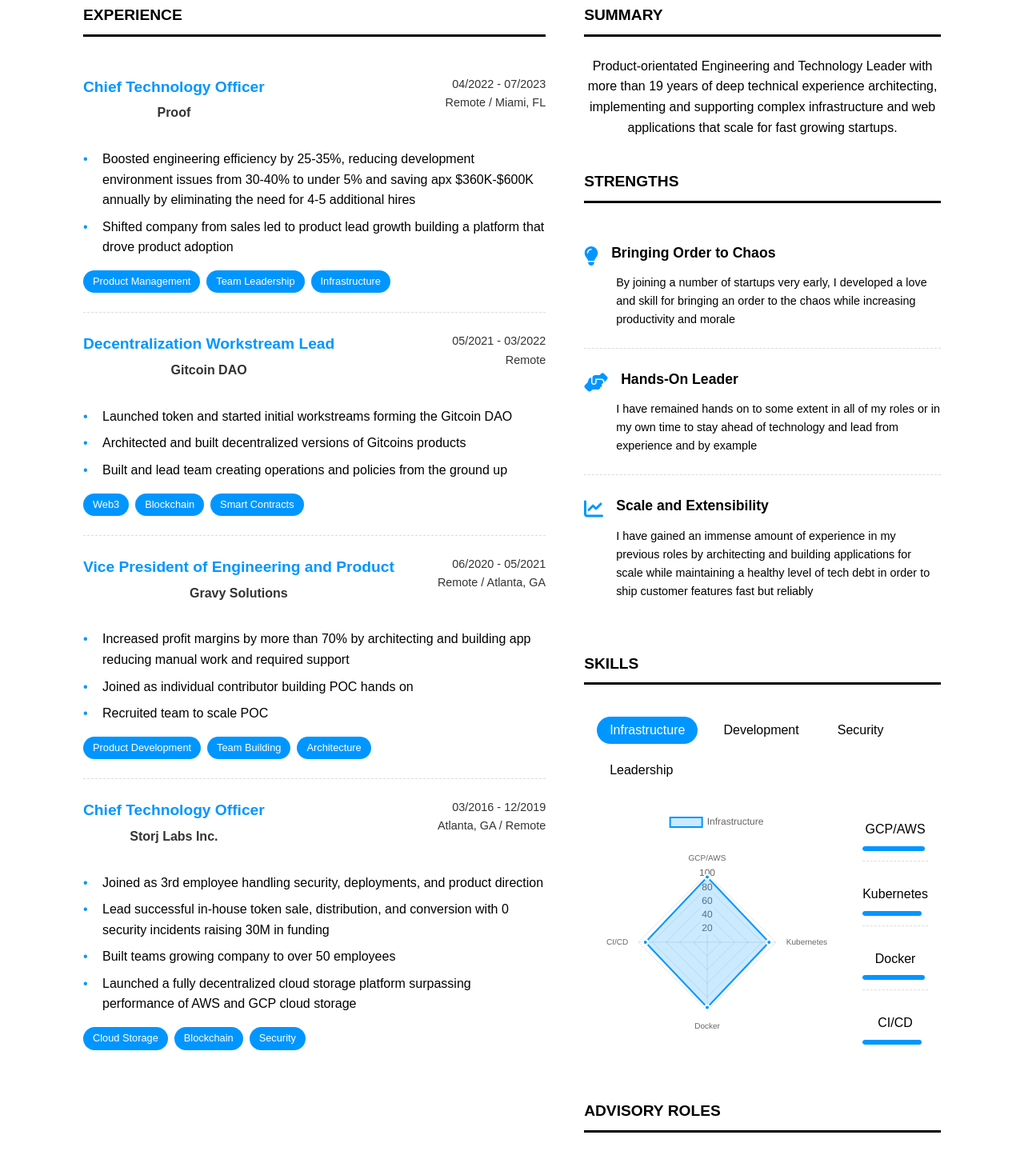
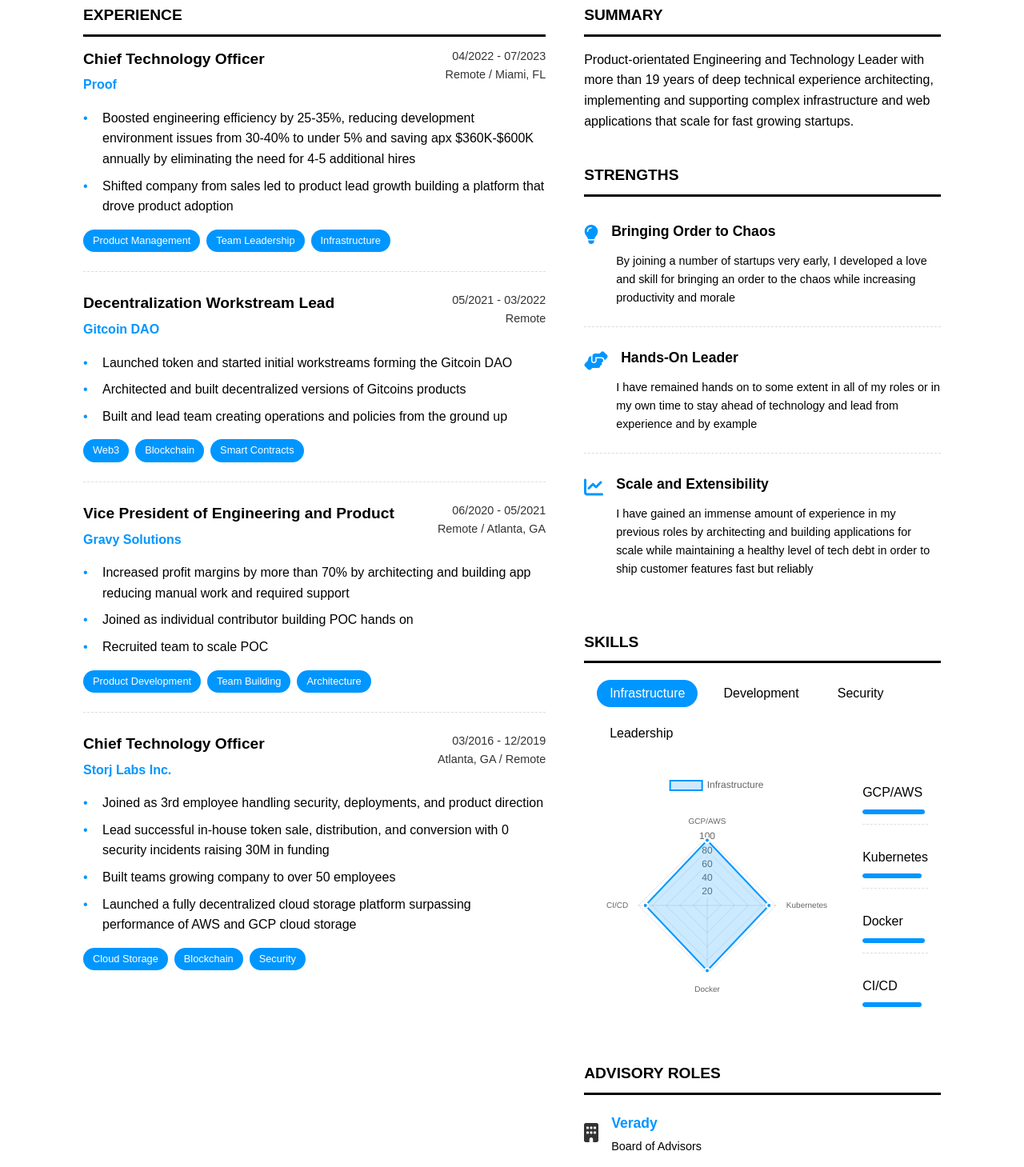
Before and after one commit to phutchins/interactiveresume, a Vue app: page / in a window 1280 px wide. Shown: the part 340-1799 px from the top of the page at 80% size. Built offline with nearby package versions, Linux system fonts and the light colour scheme.

Commit message:
Enhance component styling and text alignment across sections

```diff
--- a/src/components/AdvisorySection.vue
+++ b/src/components/AdvisorySection.vue
@@ -79,11 +79,13 @@
     font-size: 1.1rem;
     color: var(--primary-color);
     margin-bottom: 0.25rem;
+    text-align: left;
   }
 
   p {
     font-size: 0.9rem;
-    color: var(--secondary-color);
+    color: var(--text-color);
+    text-align: left;
   }
 }
 
--- a/src/components/ExperienceSection.vue
+++ b/src/components/ExperienceSection.vue
@@ -102,6 +102,10 @@
     padding: 1.5rem 0;
     border-bottom: 1px dashed #ddd;
 
+    &:first-child {
+      padding-top: 0.5rem;
+    }
+
     &:last-child {
       border-bottom: none;
     }
@@ -124,19 +128,21 @@
   display: flex;
   justify-content: space-between;
   align-items: flex-start;
-  margin-bottom: 1rem;
+  margin-bottom: 0.5rem;
 }
 
 .job-title-company {
   h3 {
     font-size: 1.2rem;
-    color: var(--primary-color);
+    color: var(--text-color);
     margin-bottom: 0.25rem;
+    text-align: left;
   }
 
   h4 {
     font-size: 1rem;
-    color: var(--secondary-color);
+    color: var(--primary-color);
+    text-align: left;
   }
 }
 
@@ -161,7 +167,7 @@
 .job-description {
   list-style-type: none;
   padding: 0;
-  margin: 1rem 0;
+  margin: 0.5rem 0;
   text-align: left;
 
   li {
--- a/src/components/Resume.vue
+++ b/src/components/Resume.vue
@@ -171,7 +171,6 @@
   font-size: 1.2rem;
   color: var(--primary-color);
   margin-bottom: 1rem;
-  text-transform: uppercase;
   font-weight: normal;
 }
 
@@ -181,8 +180,16 @@
     color: var(--text-color);
     border-bottom: 3px solid var(--text-color);
     padding-bottom: 0.5rem;
-    margin-bottom: 1.5rem;
+    margin-bottom: 0.3rem;
     font-weight: bold;
+  }
+
+  &.summary {
+    p {
+      margin-top: 1rem;
+      text-align: left;
+      text-justify: inter-word;
+    }
   }
 }
 
--- a/src/components/SkillsSection.vue
+++ b/src/components/SkillsSection.vue
@@ -202,6 +202,8 @@
 
 .skill-name {
   font-weight: 500;
+  color: var(--text-color);
+  text-align: left;
 }
 
 .skill-bar {
```
Also changed, not shown: src/assets/profile-photo.jpeg (added).
